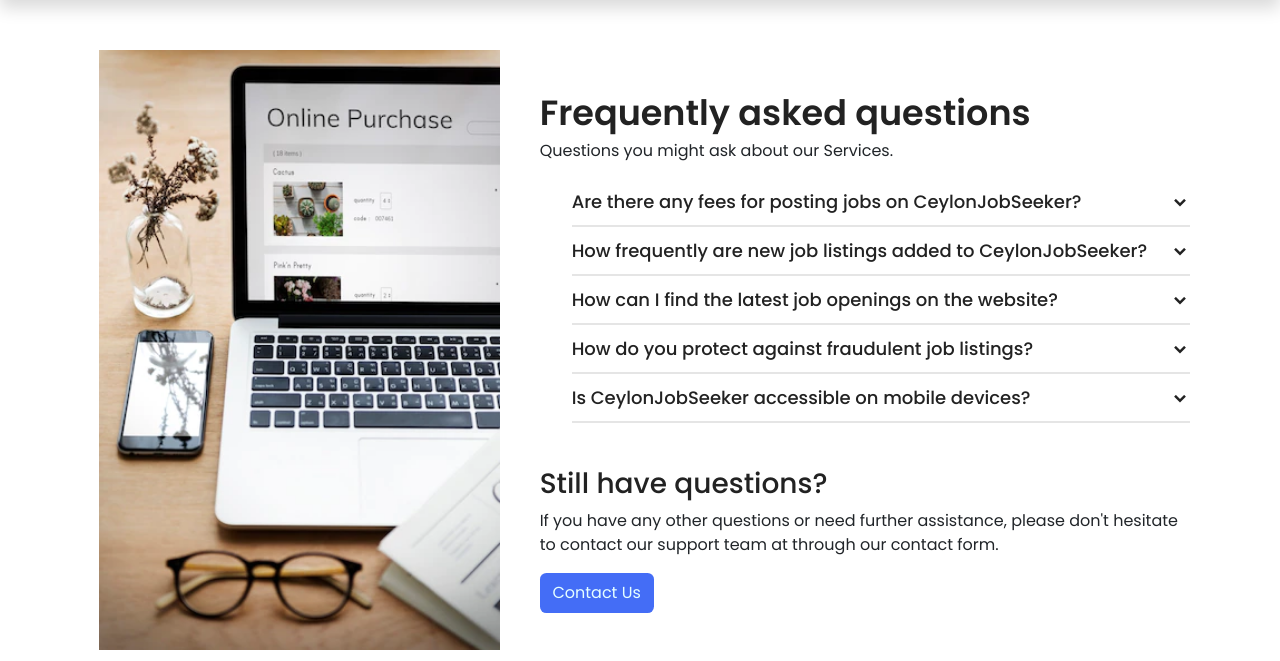
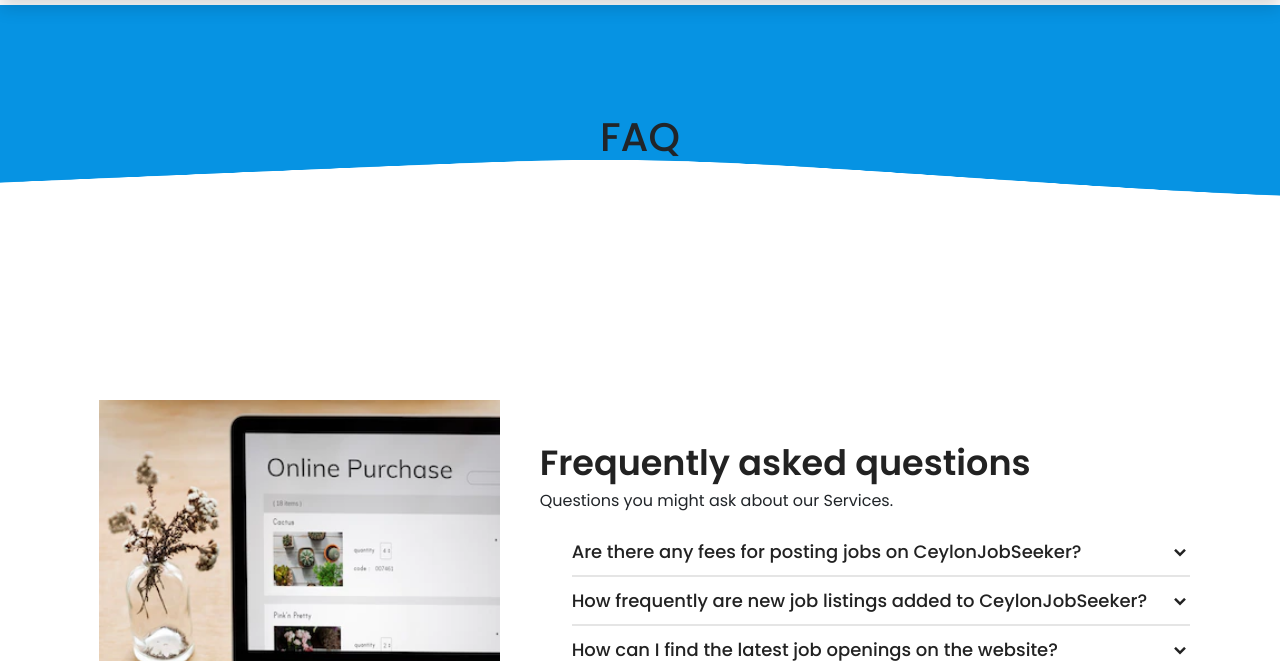
Before and after one commit to LakshanRukantha/CeylonJobSeeker, a PHP site: page /faq.html in a window 1280 px wide. Shown: the part 59-720 px from the top of the page. Run offline with PHP 8.4, Linux system fonts and the light colour scheme; some libraries are stand-ins or nearby versions.

Commit message:
midified faq.html

```diff
--- a/faq.html
+++ b/faq.html
@@ -63,7 +63,12 @@
 
 
 
-  <div class="accordion">
+        <div >
+          <img  class="wave-bg" src="assets/images/wave-bg.png" alt="Snow">
+          <div class="centered"><h1>FAQ</h1></div>
+        </div>
+
+        <div class="accordion">
     <div class="image-box">
       <img src="images/1.jpg" alt="Accordion Image" >
     </div>
--- a/style.css
+++ b/style.css
@@ -19,6 +19,23 @@ body{
 ::selection{
 
   color: #fff;
+}
+ .wave-bg{
+  width: 2000px;
+  height: 350px;
+}
+ .wave-bg{
+  position: relative;
+  text-align: center;
+  color: white;
+}
+
+
+.centered {
+  position: absolute;
+  top: 25%;
+  left: 50%;
+  transform: translate(-50%, -50%);
 }
 .accordion{
   display: flex;
```
